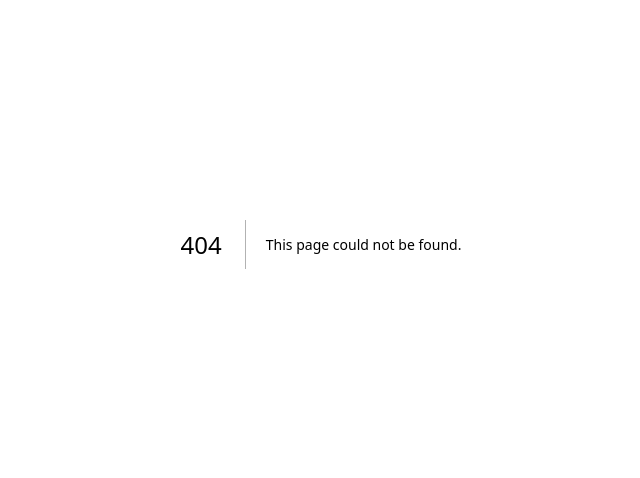
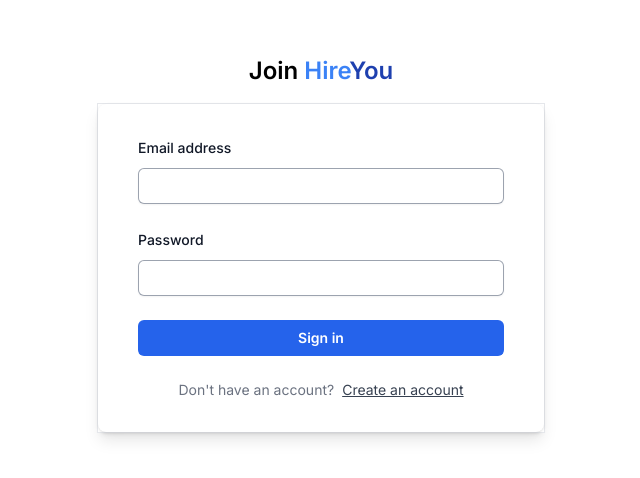
Before and after one commit to AryanPahuja21/HireYou, a Next.js app: page /join in a window 1280 px wide. Before the commit this address had no page. Shown: the part 156-634 px from the top of the page, without its empty margins (319-959 px from the left). Built offline with nearby package versions, Linux system fonts and the light colour scheme.

Commit message:
auth form added

```diff
--- /dev/null
+++ b/app/(site)/join/_components/AuthForm.tsx
@@ -0,0 +1,90 @@
+"use client";
+
+import Button from "@/app/_components/Button";
+import Input from "@/app/_components/inputs/Input";
+import { useState } from "react";
+import { FieldValues, useForm } from "react-hook-form";
+
+type variant = "LOGIN" | "REGISTER";
+
+const AuthForm = () => {
+  const [variant, setVariant] = useState<variant>("LOGIN");
+  const [isLoading, setIsLoading] = useState(false);
+
+  const toggleVariant = () => {
+    setVariant((prev) => (prev === "LOGIN" ? "REGISTER" : "LOGIN"));
+  };
+
+  const {
+    register,
+    handleSubmit,
+    formState: { errors },
+  } = useForm<FieldValues>({
+    defaultValues: {
+      name: "",
+      email: "",
+      password: "",
+    },
+  });
+
+  const onSubmit = async (data: FieldValues) => {
+    setIsLoading(true);
+    console.log(data);
+    setIsLoading(false);
+  };
+
+  return (
+    <main className="mt-4 sm:mx-auto sm:w-full sm:max-w-md shadow-lg border border-gray-200">
+      <div className="bg-white px-4 py-8 shadow sm:rounded-lg sm:px-10">
+        <form className="space-y-6" onSubmit={handleSubmit(onSubmit)}>
+          {variant === "REGISTER" && (
+            <Input id="name" label="Name" register={register} errors={errors} />
+          )}
+          <Input
+            id="email"
+            label="Email address"
+            type="email"
+            register={register}
+            errors={errors}
+          />
+          <Input
+            id="password"
+            label="Password"
+            type="password"
+            register={register}
+            errors={errors}
+          />
+          <div>
+            <Button disabled={isLoading} fullWidth type="submit">
+              {variant === "LOGIN" ? "Sign in" : "Register"}
+            </Button>
+          </div>
+        </form>
+        <div className="mt-6">
+          <div
+            className="
+          flex
+          gap-2
+          justify-center
+          text-sm
+          mt-6
+          px-2
+          text-gray-500
+          "
+          >
+            <span>
+              {variant === "LOGIN"
+                ? "Don't have an account?"
+                : "Already have an account?"}
+            </span>
+            <button onClick={toggleVariant} className="text-gray-700 underline">
+              {variant === "LOGIN" ? "Create an account" : "Sign in"}
+            </button>
+          </div>
+        </div>
+      </div>
+    </main>
+  );
+};
+
+export default AuthForm;
--- /dev/null
+++ b/app/(site)/join/page.tsx
@@ -0,0 +1,15 @@
+import AuthForm from "@/app/(site)/join/_components/AuthForm";
+
+const Join = () => {
+  return (
+    <div className="h-screen flex flex-col justify-center items-center">
+      <h1 className="text-2xl font-semibold text-center">
+        Join <span className="text-blue-500">Hire</span>
+        <span className="text-blue-800">You</span>
+      </h1>
+      <AuthForm />
+    </div>
+  );
+};
+
+export default Join;
--- /dev/null
+++ b/app/_components/Button.tsx
@@ -0,0 +1,57 @@
+"use client";
+
+import clsx from "clsx";
+
+interface ButtonProps {
+  type?: "button" | "submit" | "reset" | undefined;
+  fullWidth?: boolean;
+  children: React.ReactNode;
+  onClick?: () => void;
+  secondary?: boolean;
+  danger?: boolean;
+  disabled?: boolean;
+}
+
+const Button: React.FC<ButtonProps> = ({
+  type,
+  fullWidth,
+  children,
+  onClick,
+  secondary,
+  danger,
+  disabled,
+}) => {
+  return (
+    <button
+      onClick={onClick}
+      type={type}
+      disabled={disabled}
+      className={clsx(
+        `
+            flex
+            justify-center
+            rounded-md
+            px-3
+            py-2
+            text-sm
+            font-semibold
+            focus-visible:outline
+            focus-visible:outline-2
+            focus-visible:outline-offset-2
+            `,
+        disabled && "opacity-50 cursor-default",
+        fullWidth && "w-full",
+        secondary ? "text-gray-900" : "text-white",
+        danger &&
+          "bg-rose-500 hover:bg-rose-600 focus-visible:outline-rose-600",
+        !secondary &&
+          !danger &&
+          "bg-blue-600 hover:bg-blue-500 focus-visible:outline-blue-600"
+      )}
+    >
+      {children}
+    </button>
+  );
+};
+
+export default Button;
--- /dev/null
+++ b/app/_components/inputs/Input.tsx
@@ -0,0 +1,70 @@
+"use client";
+
+import clsx from "clsx";
+import { FieldErrors, FieldValues, UseFormRegister } from "react-hook-form";
+
+interface InputProps {
+  label: string;
+  id: string;
+  type?: string;
+  required?: boolean;
+  register: UseFormRegister<FieldValues>;
+  errors: FieldErrors;
+  disabled?: boolean;
+}
+
+const Input: React.FC<InputProps> = ({
+  label,
+  id,
+  type,
+  required,
+  register,
+  errors,
+  disabled,
+}) => {
+  return (
+    <div>
+      <label
+        className="block text-sm font-medium leading-6 text-gray-900"
+        htmlFor={id}
+      >
+        {label}
+      </label>
+      <div className="mt-2">
+        <input
+          id={id}
+          type={type}
+          autoComplete={id}
+          disabled={disabled}
+          {...register(id, { required })}
+          className={clsx(
+            `
+            form-input
+            block
+            w-full
+            rounded-md
+            border-0
+            py-1.5
+            text-gray-900
+            shadow-sm
+            outline-none
+            ring-1
+            ring-inset
+            ring-gray-400
+            placeholder:text-gray-400
+            focus:ring-2
+            focus:ring-inset
+            focus:ring-blue-600
+            sm:text-sm
+            sm:leading-6
+            `,
+            errors[id] && "focus:ring-rose-500",
+            disabled && "opacity-50 cursor-default"
+          )}
+        />
+      </div>
+    </div>
+  );
+};
+
+export default Input;
--- a/components/Hero/HeroButton.tsx
+++ b/components/Hero/HeroButton.tsx
@@ -1,10 +1,25 @@
+"use client";
+
+import { useRouter } from "next/navigation";
+
 interface HeroButtonProps {
   children: React.ReactNode;
+  href?: string;
 }
 
-const HeroButton: React.FC<HeroButtonProps> = ({ children }) => {
+const HeroButton: React.FC<HeroButtonProps> = ({ children, href }) => {
+  const router = useRouter();
+  const handleOnClick = () => {
+    if (href) {
+      router.push(href);
+    }
+  };
+
   return (
-    <button className="mt-7 px-5 py-3 border border-black bg-blue-500 text-gray-200 font-semibold rounded-md hover:bg-blue-400">
+    <button
+      className="mt-7 px-5 py-3 border border-black bg-blue-500 text-gray-200 font-semibold rounded-md hover:bg-blue-400"
+      onClick={handleOnClick}
+    >
       {children}
     </button>
   );
--- a/components/Hero/HeroSection.tsx
+++ b/components/Hero/HeroSection.tsx
@@ -10,7 +10,7 @@
       <p className="mt-3 font-semibold text-center">
         Join HireYou and experience the future of hiring
       </p>
-      <HeroButton>Get Started</HeroButton>
+      <HeroButton href="/join">Get Started</HeroButton>
     </main>
   );
 };
--- a/package.json
+++ b/package.json
@@ -12,7 +12,9 @@
     "clsx": "^2.1.1",
     "next": "14.2.4",
     "react": "^18",
-    "react-dom": "^18"
+    "react-dom": "^18",
+    "react-hook-form": "^7.52.1",
+    "react-icons": "^5.2.1"
   },
   "devDependencies": {
     "@types/node": "^20",
```
Also changed, not shown: 1 other file (tests, documents, lock files or other folders).
